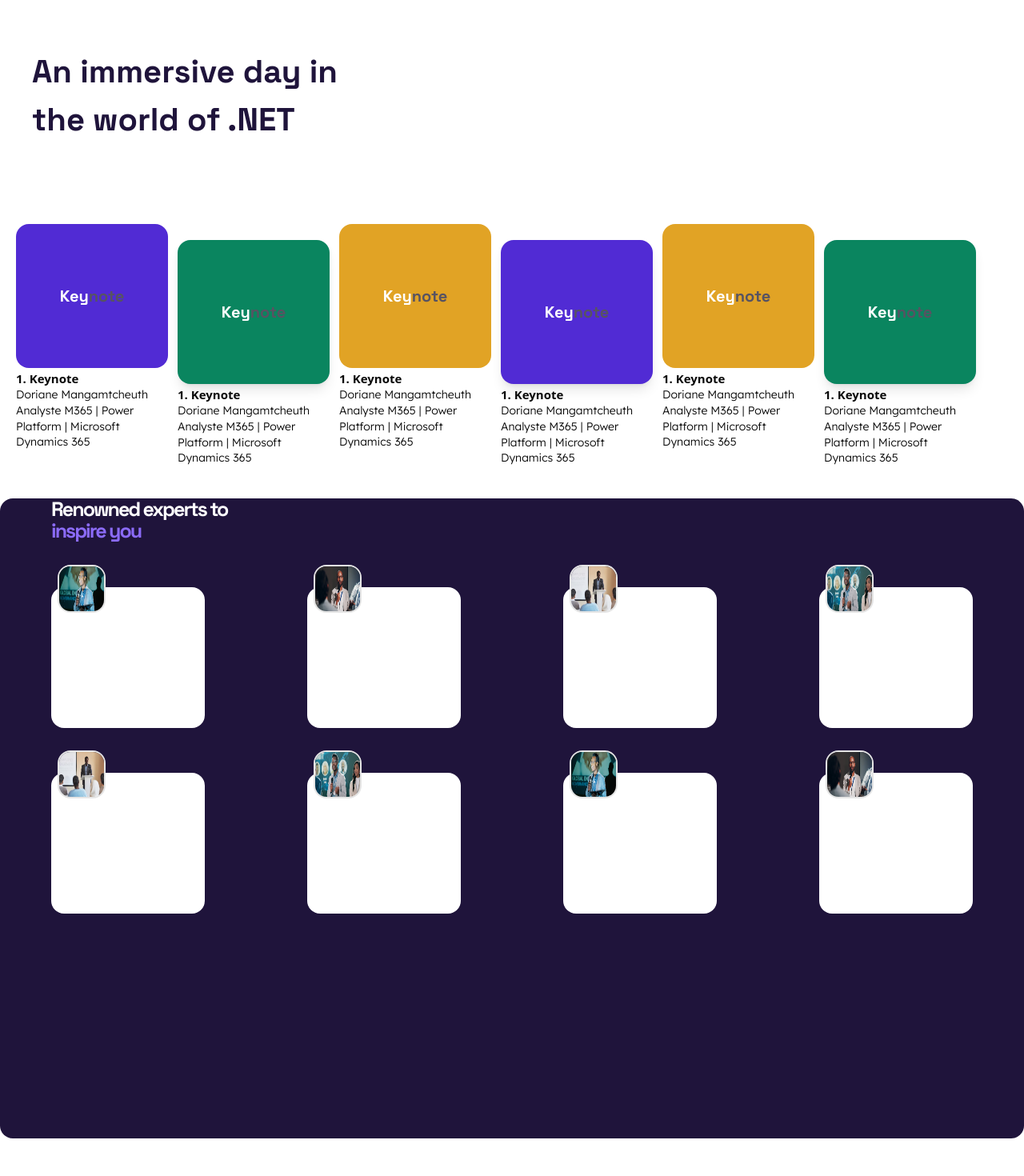
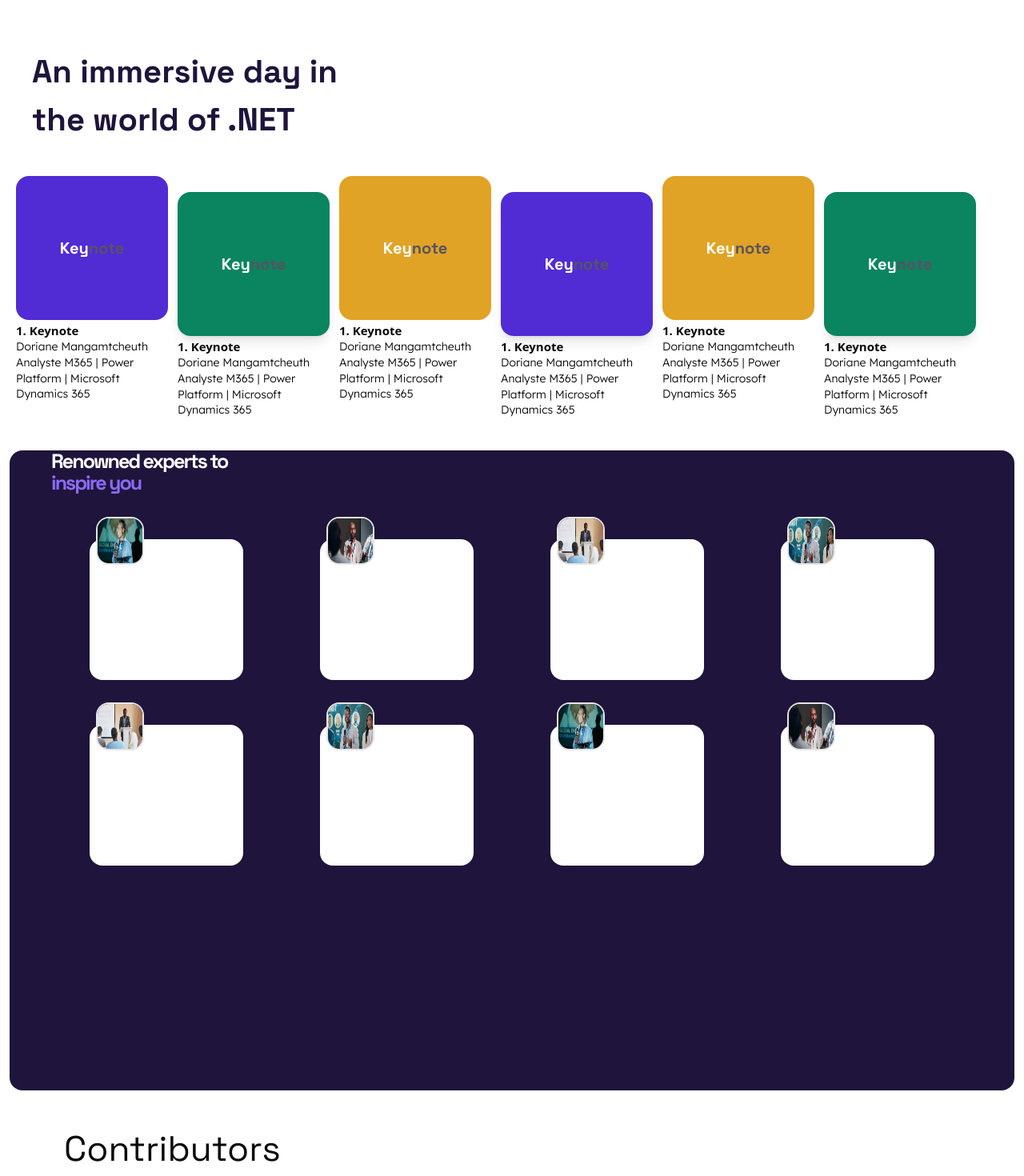
Before and after one commit to Debeing/Dotnet, a Next.js app: page / in a window 1280 px wide. Shown: the part 1360-2830 px from the top of the page at 80% size. Built offline with nearby package versions, Linux system fonts and the light colour scheme.

Commit message:
ajout de dernier composant

```diff
--- a/src/app/components/Expert.tsx
+++ b/src/app/components/Expert.tsx
@@ -2,13 +2,14 @@
 
 export default function Expert() {
   return (
-    <div className="mt-10 w-wull h-200 bg-[#1F143B]  rounded-2xl">
+    <div className="m-3 w-wull h-200 bg-[#1F143B] mt-10 rounded-2xl">
       <div className="max-w-6xl mx-auto">
         <div className="font-['Space_Grotesk'] font-bold text-[25px] leading-[110%] tracking-[-0.08em]">
           <span className="text-[#FFFFFF]">Renowned experts to</span> <br />
           <span className="text-[#8B6BF8]">inspire you</span>
         </div>
-        <div className="max-w-6xl mx-auto mt-4 flex justify-between">
+        <div className="max-w-6xl mx-auto">
+             <div className="max-w-6xl mx-auto mt-4 flex justify-around">
           <div className="w-48 h-54 bg-[#1F143B] relative">
             <div className="w-48 h-44 rounded-2xl mt-10 bg-[#FFFFFF] relative">
               <Image
@@ -55,7 +56,7 @@
             </div>
           </div>
         </div>
-        <div className="max-w-6xl mx-auto mt-4 flex justify-between">
+        <div className="max-w-6xl mx-auto mt-4 flex justify-around">
           <div className="w-48 h-54 bg-[#1F143B] relative">
             <div className="w-48 h-44 rounded-2xl mt-10 bg-[#FFFFFF] relative">
               <Image
@@ -102,6 +103,7 @@
             </div>
           </div>
         </div>
+        </div>
       </div>
     </div>
   );
--- a/src/app/components/Planing.tsx
+++ b/src/app/components/Planing.tsx
@@ -6,13 +6,13 @@
         <div className="max-w-7xl mt-16">
             <div className="ml-10 w-[450px]">
                 <div className="w-full p-0">
-                    <h1 className="font-grotesk text-[40px] text-[#1F143B] font-bold tracking-[-8]">An immersive day in
+                    <h1 className="font-grotesk text-[40px] text-[#1F143B] font-bold">An immersive day in
                         the world of .NET
                     </h1>
                 </div>
             </div>
 
-            <div className=" max-w-7xl flex flex-nowrap gap-3 ml-5 overflow-auto box-border">
+            <div className=" max-w-7xl -mt-15 flex flex-nowrap gap-3 ml-5 overflow-auto box-border">
                 <div className="mt-5 w-[190px]">
                     <div className="max-w-sm bg-[#512BD4]  h-[180px] rounded-2xl mt-20  p-6">
                         <p className="w-full h-full justify-center items-center flex font-['Space_Grotesk'] font-bold text-[20px] text-[#FFFFFF] ">
--- a/src/app/components/WhyCome.tsx
+++ b/src/app/components/WhyCome.tsx
@@ -6,7 +6,7 @@
         <div className="items-center w-full justify-between z-10 bg-white/95 px-4">
             <div className="w-[528px] mb-12">
             <h2 className="text-[40px] font-grotesk">
-                Why come, <span className="text-[#512BD4] font-bold leading-[110%] tracking-[-8%] ">why now?</span>
+                Why come, <span className="text-[#512BD4] font-black leading-[110%] tracking-[-8%] ">why now?</span>
             </h2>
             <p className="font-lenx text-[15px] leading-[140%] font-light">Much more than a conference, it is a learning experience, a chance to <br />
                     share and discover opportunities that can transform your career.</p>
```
